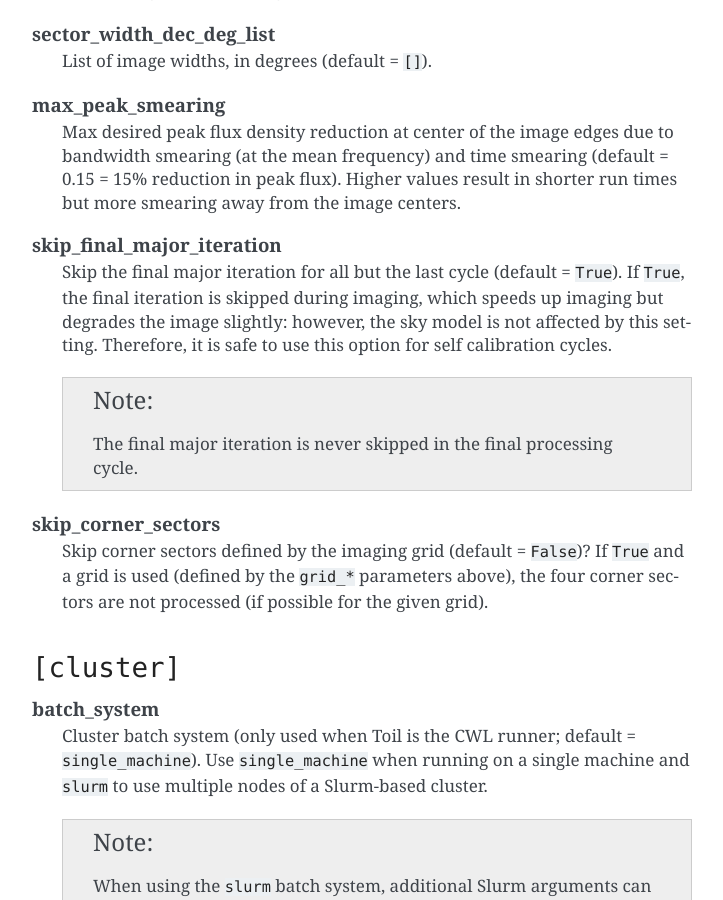
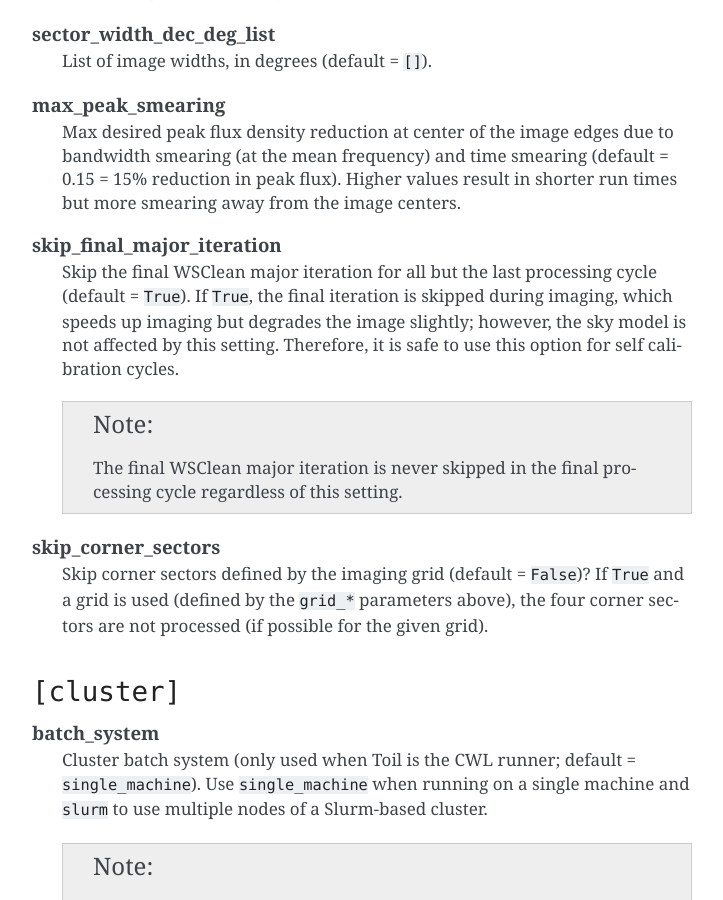
Before and after one commit to darafferty/rapthor, a Sphinx documentation site: the page built from docs/source/parset.rst, in a window 1280 px wide and 900 px high, scrolled down 11275 px. Shown: the whole window, without its empty margins (388-1111 px from the left). Built offline with Sphinx 7.4.7, drawn with Linux system fonts in a browser that asks for light colours.

Commit message:
Address review comments

```diff
--- a/docs/source/parset.rst
+++ b/docs/source/parset.rst
@@ -496,15 +496,16 @@ The available options are described below under their respective sections.
         smearing away from the image centers.
 
     skip_final_major_iteration
-        Skip the final major iteration for all but the last cycle (default = ``True``).
-        If ``True``, the final iteration is skipped during imaging, which speeds up
-        imaging but degrades the image slightly: however, the sky model is not
-        affected by this setting. Therefore, it is safe to use this option for self
-        calibration cycles.
+        Skip the final WSClean major iteration for all but the last processing cycle
+        (default = ``True``). If ``True``, the final iteration is skipped during
+        imaging, which speeds up imaging but degrades the image slightly;
+        however, the sky model is not affected by this setting. Therefore, it is
+        safe to use this option for self calibration cycles.
 
         .. note::
 
-            The final major iteration is never skipped in the final processing cycle.
+            The final WSClean major iteration is never skipped in the final
+            processing cycle regardless of this setting.
 
     skip_corner_sectors
         Skip corner sectors defined by the imaging grid (default = ``False``)? If ``True``
--- a/docs/source/strategy.rst
+++ b/docs/source/strategy.rst
@@ -142,7 +142,7 @@ The following processing parameters can be set for each cycle:
         Float that sets WSClean's automask value for this cycle.
 
     auto_mask_nmiter
-        Integer that sets the maximum number of major iterations done once the automasking threshold is reached for this cycle.
+        Integer that sets the maximum number of WSClean's major iterations done once the automasking threshold is reached for this cycle.
 
     threshisl
         Float that sets PyBDSF's threshisl value for this cycle.
```
Also changed, not shown: 5 other files.
